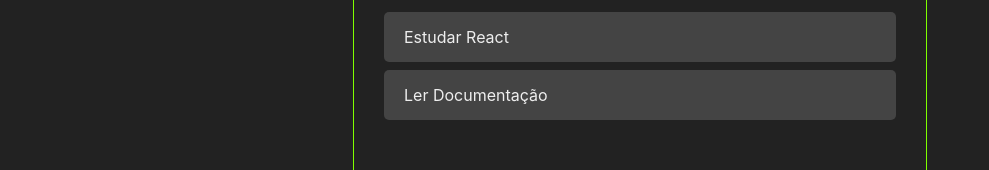
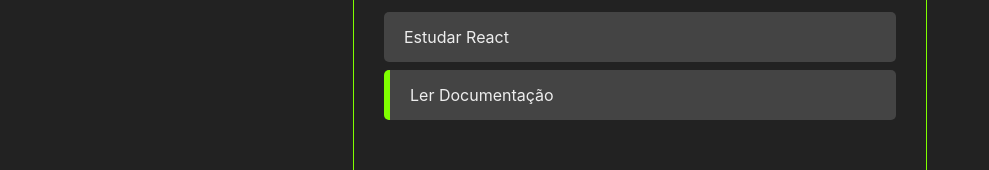
Before and after one commit to TalitaVial/curso-react, a React (Create React App) app: page / in a window 1280 px wide. Shown: the part 120-290 px from the top of the page, without its empty margins (0-989 px from the left). Built offline with nearby package versions, Linux system fonts and the light colour scheme.

Commit message:
aula de React

```diff
--- a/package.json
+++ b/package.json
@@ -9,6 +9,7 @@
     "react": "^17.0.2",
     "react-dom": "^17.0.2",
     "react-scripts": "4.0.3",
+    "uuid": "^8.3.2",
     "web-vitals": "^1.1.2"
   },
   "scripts": {
--- a/src/App.jsx
+++ b/src/App.jsx
@@ -1,8 +1,9 @@
-import React, { useState } from 'react'
+import React, { useState } from 'react';
+import {v4 as uuidv4} from 'uuid';
 
-import Tasks from './components/Tasks'
-import './App.css'
-import AddTask from './components/AddTask'
+import Tasks from './components/Tasks';
+import './App.css';
+import AddTask from './components/AddTask';
 
 const App = () => {
   // let msg = "Hello talita";
@@ -18,27 +19,36 @@ const App = () => {
       completed: true
     }
 
-  ])
+  ]);
+
+  const handleTaskClick = (taskId) =>{
+      const newTasks = tasks.map((task) => {
+        if (task.id === taskId) return {...task, completed: !task.completed}
+
+        return task;
+      });
+
+      setTasks(newTasks);
+  };
 
   const handleTaskAddition = (taskTitle) =>{
     const newTasks = [...tasks,{
       title: taskTitle,
-      id: Math.random(10),
+      id: uuidv4(),
       completed: false,
-    }]
+    }];
 
     setTasks(newTasks);
-  }
+  };
 
   return (
     <>
       <div className="container">
         <AddTask handleTaskAddition={handleTaskAddition}/>
-        <Tasks tasks={tasks} />
+        <Tasks tasks={tasks} handleTaskClick={handleTaskClick}/>
       </div>
-      ;
     </>
   )
-}
+};
 
-export default App
+export default App;
--- a/src/components/AddTask.jsx
+++ b/src/components/AddTask.jsx
@@ -11,6 +11,7 @@ const AddTask = ({handleTaskAddition}) => {
 
   const handleAddTaskclick = () => {
     handleTaskAddition(inputData);
+    setInputData('');
   }
 
   return (
--- a/src/components/Task.jsx
+++ b/src/components/Task.jsx
@@ -1,9 +1,16 @@
-import React from 'react'
+import React from 'react';
 
 import "./Task.css";
 
-const Task = ({ task }) => {
-  return <div className="task-container">{task.title}</div>;
+const Task = ({ task, handleTaskClick }) => {
+  return (
+    <div className="task-container" style={task.completed ? {borderLeft: '6px solid chartreuse'} : {}}>
+      <div className="task-title" onClick={() => handleTaskClick(task.id)}>
+        {task.title}
+      </div>
+    </div>
+  )
+  // return <div className="task-container">{task.title}</div>;
 };
 
-export default Task
+export default Task;
--- a/src/components/Tasks.jsx
+++ b/src/components/Tasks.jsx
@@ -1,14 +1,14 @@
-import React from 'react'
-import Task from './Task'
+import React from 'react';
+import Task from './Task';
 
-const Tasks = ({ tasks }) => {
+const Tasks = ({ tasks, handleTaskClick }) => {
   return (
     <>
-      {tasks.map(task => (
-        <Task task ={task} />
+      {tasks.map((task) => (
+        <Task task ={task} handleTaskClick={handleTaskClick}/>
       ))}
     </>
-  )
-}
+  );
+};
 
-export default Tasks
+export default Tasks;
```
Also changed, not shown: 1 other file (tests, documents, lock files or other folders).
